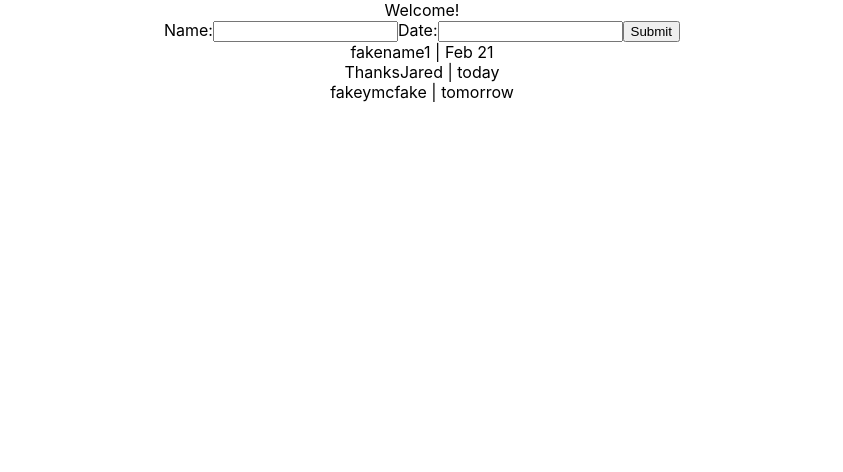
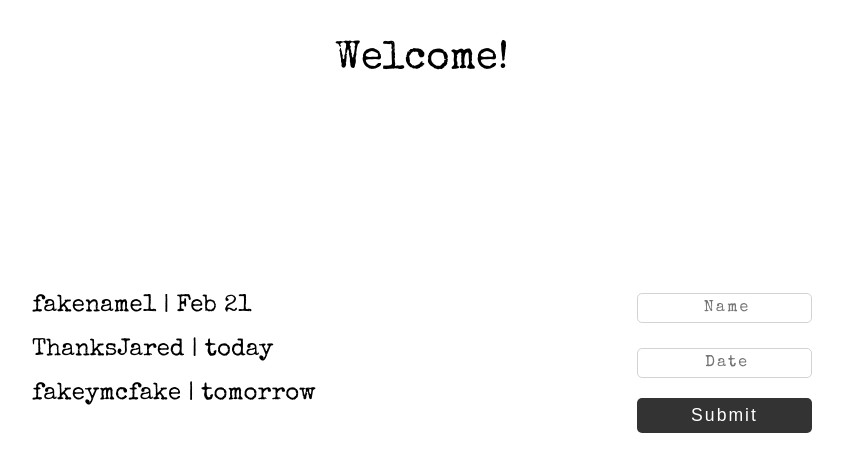
Before and after one commit to greedybrain/hedgehogs, a React (Create React App) app in the folder react-components/park-app/: page / in a window 1280 px wide. Shown: the top 472 px of the page, without its empty margins (218-1061 px from the left). Built offline with nearby package versions, Linux system fonts and the light colour scheme.

Commit message:
added styling to application

```diff
--- a/react-components/park-app/public/index.html
+++ b/react-components/park-app/public/index.html
@@ -24,6 +24,7 @@
       work correctly both with client-side routing and a non-root public URL.
       Learn how to configure a non-root public URL by running `npm run build`.
     -->
+    <link rel="stylesheet" href="https://cdnjs.cloudflare.com/ajax/libs/animate.css/4.0.0/animate.min.css"/>
     <title>React App</title>
   </head>
   <body>
--- a/react-components/park-app/src/App.css
+++ b/react-components/park-app/src/App.css
@@ -1,38 +1,95 @@
-.App {
-  text-align: center;
+@import url("https://fonts.googleapis.com/css2?family=Special+Elite&display=swap");
+* {
+  margin: 0;
+  padding: 0;
+  -webkit-box-sizing: border-box;
+          box-sizing: border-box;
 }
 
-.App-logo {
-  height: 40vmin;
-  pointer-events: none;
+body {
+  font-family: 'Special Elite', cursive;
 }
 
-@media (prefers-reduced-motion: no-preference) {
-  .App-logo {
-    animation: App-logo-spin infinite 20s linear;
-  }
+::-webkit-scrollbar {
+  display: none;
 }
 
-.App-header {
-  background-color: #282c34;
-  min-height: 100vh;
+.welcome-msg {
+  font-size: 2.5rem;
+  text-align: center;
+  height: 10vh;
+  display: -webkit-box;
+  display: -ms-flexbox;
   display: flex;
-  flex-direction: column;
-  align-items: center;
-  justify-content: center;
-  font-size: calc(10px + 2vmin);
-  color: white;
+  -webkit-box-align: center;
+      -ms-flex-align: center;
+          align-items: center;
+  -webkit-box-pack: center;
+      -ms-flex-pack: center;
+          justify-content: center;
+  padding-top: 40px;
 }
 
-.App-link {
-  color: #61dafb;
+.form-and-res-cont {
+  display: -webkit-box;
+  display: -ms-flexbox;
+  display: flex;
+  -webkit-box-orient: horizontal;
+  -webkit-box-direction: reverse;
+      -ms-flex-direction: row-reverse;
+          flex-direction: row-reverse;
+  -webkit-box-align: center;
+      -ms-flex-align: center;
+          align-items: center;
+  -webkit-box-pack: justify;
+      -ms-flex-pack: justify;
+          justify-content: space-between;
+  height: 70vh;
+  padding: 0 250px;
 }
 
-@keyframes App-logo-spin {
-  from {
-    transform: rotate(0deg);
-  }
-  to {
-    transform: rotate(360deg);
-  }
+.form-and-res-cont .form {
+  width: 175px;
+  text-align: center;
+  font-size: 1.2rem;
 }
+
+.form-and-res-cont .form input {
+  display: inline-block;
+  width: 100%;
+  margin-top: 5px;
+  height: 30px;
+  outline: none;
+  padding-left: 5px;
+  font-size: 1rem;
+  font-family: 'Special Elite', cursive;
+  margin-bottom: 20px;
+  border-radius: 5px;
+  border: 1px solid #d3d3d3;
+  text-align: center;
+  letter-spacing: 2px;
+}
+
+.form-and-res-cont .form .sub-btn {
+  height: 35px;
+  width: 100%;
+  cursor: pointer;
+  border: none;
+  background-color: #333;
+  color: #fff;
+  border-radius: 5px;
+  outline: none;
+  font-size: 1.1rem;
+  letter-spacing: 2px;
+}
+
+.form-and-res-cont .res-area {
+  overflow-y: scroll;
+  max-height: 400px;
+}
+
+.form-and-res-cont .res-area .reservation-item {
+  font-size: 1.5rem;
+  margin-bottom: 20px;
+}
+/*# sourceMappingURL=App.css.map */
--- /dev/null
+++ b/react-components/park-app/src/App.scss
@@ -0,0 +1,79 @@
+@import url('https://fonts.googleapis.com/css2?family=Special+Elite&display=swap');
+
+* {
+     margin: 0;
+     padding: 0;
+     box-sizing: border-box;
+}
+
+body {
+     font-family: 'Special Elite', cursive;
+}
+
+::-webkit-scrollbar {
+     display: none;
+}
+
+.welcome-msg {
+     font-size: 2.5rem;
+     text-align: center;
+     height: 10vh;
+     display: flex;
+     align-items: center;
+     justify-content: center;
+     padding-top: 40px;
+}
+
+.form-and-res-cont {
+     display: flex;
+     flex-direction: row-reverse;
+     align-items: center;
+     justify-content: space-between;
+     height: 70vh;
+     padding: 0 250px;
+
+     .form {
+          width: 175px;
+          text-align: center;
+          font-size: 1.2rem;
+
+          input {
+               display: inline-block;
+               width: 100%;
+               margin-top: 5px;
+               height: 30px;
+               outline: none;
+               padding-left: 5px;
+               font-size: 1rem;
+               font-family: 'Special Elite',
+               cursive;
+               margin-bottom: 20px;
+               border-radius: 5px;
+               border: 1px solid #d3d3d3;
+               text-align: center;
+               letter-spacing: 2px;
+          }
+
+          .sub-btn {
+               height: 35px;
+               width: 100%;
+               cursor: pointer;
+               border: none;
+               background-color: #333;
+               color: #fff;
+               border-radius: 5px;
+               outline: none;
+               font-size: 1.1rem;
+               letter-spacing: 2px;
+          }
+     }
+
+     .res-area {
+          overflow-y: scroll;
+          max-height: 400px;
+          .reservation-item {
+               font-size: 1.5rem;
+               margin-bottom: 20px;
+          }
+     }
+}
--- a/react-components/park-app/src/NewReservationForm.js
+++ b/react-components/park-app/src/NewReservationForm.js
@@ -6,21 +6,20 @@ const NewReservationForm = ({ handleChange, handleSubmit }) => { // Presentation
 
   return (
     // Could we have left the handleChange call inside the form tag itself, instead of moving the call to each input (hmm)?
-    <form
+    <form className="form"
+      onChange={handleChange}
       onSubmit={handleSubmit}>
-      Name:
       <input
-        onChange={handleChange}
         type='text'
         name='name'
-      />
-      Date:
+        placeholder="Name"
+      /><br/>
       <input
-        onChange={handleChange}
         type='text'
         name='date'
-      />
-      <input type='submit'></input>
+        placeholder="Date"
+      /><br/ >
+      <button className="sub-btn" type='submit'>Submit</button>
     </form>
   )
 }
--- a/react-components/park-app/src/ReservationContainer.js
+++ b/react-components/park-app/src/ReservationContainer.js
@@ -30,6 +30,8 @@ class ReservationsContainer extends Component { // Container/ Stateful Component
     // Used spread operator to get initial reservations then adds new one upon form submission
     const currentAndNewlyAddedReservations = [...reservationsData, { name, date }]
     this.setState({
+      name: '',
+      date: '',
       reservationsData: currentAndNewlyAddedReservations
     })
     event.target.reset()
@@ -39,9 +41,13 @@ class ReservationsContainer extends Component { // Container/ Stateful Component
     // Extracting reservationsData from this.state
     const { reservationsData } = this.state
     return (
-      <div>
-        <NewReservationForm handleChange={this.handleChange} handleSubmit={this.handleSubmit}/>
-        <Reservations reservationsData={reservationsData} />
+      <div className="form-and-res-cont">
+        <div className="form-area">
+          <NewReservationForm handleChange={this.handleChange} handleSubmit={this.handleSubmit}/>
+        </div>
+        <div className="res-area">
+          <Reservations reservationsData={reservationsData} />
+        </div>
       </div>
     );
   }
--- a/react-components/park-app/src/Reservations.js
+++ b/react-components/park-app/src/Reservations.js
@@ -6,7 +6,11 @@ const Reservations = ({ reservationsData }) => { // Presentational/Stateless Com
   const generateReservationsListing = reservationsData.map((res, index) => {
     return (
       // Adding unique key to each div generated to get rid of that annoying 'unique-key-required' warning
-      <div key={index}> {res.name} | {res.date} </div>
+      <div
+        className = "reservation-item animate__animated animate__zoomIn animate__faster"
+        key={index}>
+        {res.name} | {res.date}
+      </div>
     )
   })
 
--- a/react-components/park-app/src/Welcome.js
+++ b/react-components/park-app/src/Welcome.js
@@ -2,6 +2,6 @@ import React, { Component } from 'react';
 
 export default class Welcome extends Component {
     render() {
-        return(<div>Welcome!</div>)
+        return(<div className="welcome-msg">Welcome!</div>)
     }
 }
```
Also changed, not shown: 1 other file (tests, documents, lock files or other folders).
